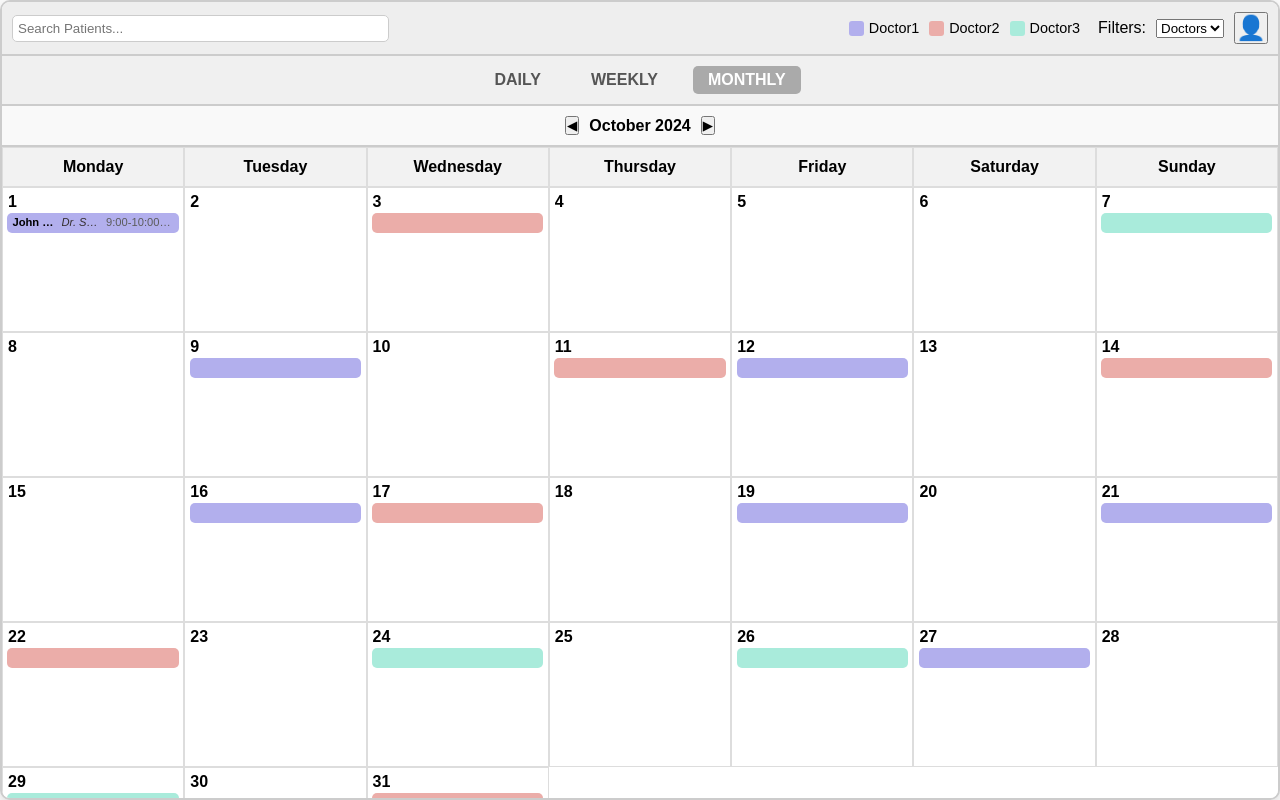
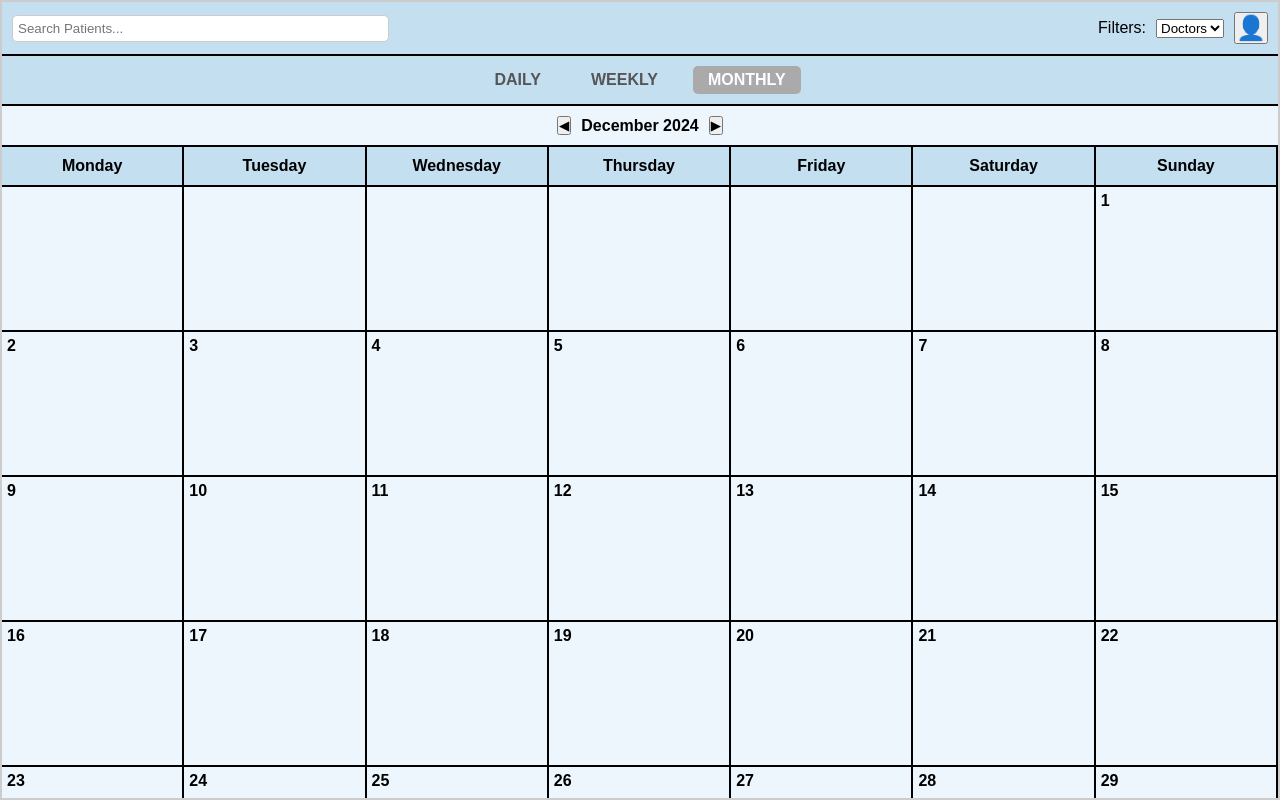
Before and after one commit to yumiaery/CPSC481-PROJECT, a plain HTML site: page cpsc481 proj/monthly.html in a window 1280 px wide. Drawn offline with Linux system fonts and the light colour scheme.

Commit message:
monthly view
slight styling changes, can switch through months sep2024-feb2025

```diff
--- a/cpsc481 proj/monthly.css
+++ b/cpsc481 proj/monthly.css
@@ -11,7 +11,6 @@ body {
   display: flex;
   justify-content: center;
   align-items: center;
-  background-color: #f9f9f9;
 }
 
 .calendar-container {
@@ -20,7 +19,6 @@ body {
   width: 100%;
   height: 100%;
   border: 2px solid #ccc;
-  border-radius: 10px;
   overflow: hidden;
   box-shadow: 0 4px 8px rgba(0, 0, 0, 0.1);
   background: #fff;
@@ -28,12 +26,12 @@ body {
 
 /* Header Styling */
 .calendar-header {
-  background-color: #eee;
+  background-color: #c4dff0 ;
   padding: 10px;
   display: flex;
   justify-content: space-between;
   align-items: center;
-  border-bottom: 2px solid #ccc;
+  border-bottom: 2px solid #000000;
 }
 
 .calendar-header .search-bar {
@@ -91,9 +89,9 @@ body {
 
 /* Tabs Styling */
 .tabs-header {
-  background-color: #f0f0f0;
+  background-color: #c4dff0;
   padding: 10px;
-  border-bottom: 2px solid #ccc;
+  border-bottom: 2px solid #000000;
 }
 
 .view-tabs {
@@ -124,8 +122,8 @@ body {
   gap: 10px;
   padding: 10px 0;
   font-weight: bold;
-  background-color: #f9f9f9;
-  border-bottom: 2px solid #ccc;
+  background-color: #edf6fc;
+  border-bottom: 2px solid #000000;
 }
 
 /* Monthly Calendar Grid */
@@ -136,19 +134,25 @@ body {
   grid-template-rows: 40px; /* Height for the label cells */
   flex-grow: 1;
   overflow-y: auto;
-  background-color: #fff;
+  background-color: #edf6fc;
 }
 
 .day-label {
   text-align: center;
   font-weight: bold;
-  background-color: #f2f2f2;
+  background-color: #c4dff0;
   padding: 10px;
-  border: 1px solid #ddd;
+  border-bottom: 2px solid #000000;
+  border-right: 2px solid #000000;
+
+  position: sticky;
+  top: 0;
+  z-index: 2;
 }
 
 .day-cell {
-  border: 1px solid #ddd;
+  border-bottom: 2px solid #000000;
+  border-right: 2px solid #000000;
   padding: 10px;
   position: relative;
 }
--- a/cpsc481 proj/monthly.html
+++ b/cpsc481 proj/monthly.html
@@ -13,17 +13,6 @@
     <!-- Header -->
     <div class="calendar-header">
       <input type="text" placeholder="Search Patients..." class="search-bar">
-      <div class="legend-container">
-        <div class="legend-item">
-          <span class="legend-color doctor1"></span> Doctor1
-        </div>
-        <div class="legend-item">
-          <span class="legend-color doctor2"></span> Doctor2
-        </div>
-        <div class="legend-item">
-          <span class="legend-color doctor3"></span> Doctor3
-        </div>
-      </div>
       <div class="filter-container">
         <span>Filters:</span>
         <select>
@@ -52,9 +41,9 @@
 
     <!-- Date Navigation -->
     <div class="calendar-date">
-      <button class="arrow-btn">◀</button>
-      <span>October 2024</span>
-      <button class="arrow-btn">▶</button>
+      <button class="arrow-btn"> ◀ </button>
+      <span>December 2024</span>
+      <button class="arrow-btn"> ▶ </button>
     </div>
 
     <!-- Monthly Calendar Grid -->
@@ -68,53 +57,9 @@
       <div class="day-label">Saturday</div>
       <div class="day-label">Sunday</div>
 
-      <!-- Dates -->
-      <div class="day-cell"><span class="date">1</span>
-        <div class="appointment doctor1">
-          <div class="patient-name">John Doe</div>
-          <div class="doctor-name">Dr. Smith</div>
-          <div class="appointment-time">9:00-10:00AM</div>
-        </div>
-    </div>
-      <div class="day-cell"><span class="date">2</span></div>
-      <div class="day-cell"><span class="date">3</span> <div class="appointment doctor2"></div></div>
-      <div class="day-cell"><span class="date">4</span></div>
-      <div class="day-cell"><span class="date">5</span></div>
-      <div class="day-cell"><span class="date">6</span></div>
-      <div class="day-cell"><span class="date">7</span> <div class="appointment doctor3"></div></div>
-
-      <!-- Repeat for all dates of the month -->
-      <div class="day-cell"><span class="date">8</span></div>
-      <div class="day-cell"><span class="date">9</span> <div class="appointment doctor1"></div></div>
-      <div class="day-cell"><span class="date">10</span></div>
-      <div class="day-cell"><span class="date">11</span> <div class="appointment doctor2"></div></div>
-      <div class="day-cell"><span class="date">12</span> <div class="appointment doctor1"></div></div>
-
-      <div class="day-cell"><span class="date">13</span></div>
-      <div class="day-cell"><span class="date">14</span> <div class="appointment doctor2"></div></div>
-      <div class="day-cell"><span class="date">15</span></div>
-      <div class="day-cell"><span class="date">16</span> <div class="appointment doctor1"></div></div>
-      <div class="day-cell"><span class="date">17</span> <div class="appointment doctor2"></div></div>
-
-      <div class="day-cell"><span class="date">18</span></div>
-      <div class="day-cell"><span class="date">19</span> <div class="appointment doctor1"></div></div>
-      <div class="day-cell"><span class="date">20</span></div>
-      <div class="day-cell"><span class="date">21</span> <div class="appointment doctor1"></div></div>
-      <div class="day-cell"><span class="date">22</span> <div class="appointment doctor2"></div></div>
-
-      <div class="day-cell"><span class="date">23</span></div>
-      <div class="day-cell"><span class="date">24</span> <div class="appointment doctor3"></div></div>
-      <div class="day-cell"><span class="date">25</span></div>
-      <div class="day-cell"><span class="date">26</span> <div class="appointment doctor3"></div></div>
-      <div class="day-cell"><span class="date">27</span> <div class="appointment doctor1"></div></div>
-
-      <div class="day-cell"><span class="date">28</span></div>
-      <div class="day-cell"><span class="date">29</span> <div class="appointment doctor3"></div></div>
-      <div class="day-cell"><span class="date">30</span></div>
-      <div class="day-cell"><span class="date">31</span> <div class="appointment doctor2"></div></div>
-    </div>
   </div>
   <script src="profile.js"></script>
   <script src="navigation.js"></script>
+  <script src="monthly.js"></script>
 </body>
 </html>
--- /dev/null
+++ b/cpsc481 proj/monthly.js
@@ -0,0 +1,71 @@
+// Hardcoded month data
+const hardcodedCalendars = {
+    "September 2024": { firstDay: 7, daysInMonth: 30 },
+    "October 2024": { firstDay: 2, daysInMonth: 31 },
+    "November 2024": { firstDay: 5, daysInMonth: 30 },
+    "December 2024": { firstDay: 7, daysInMonth: 31 },
+    "January 2025": { firstDay: 3, daysInMonth: 31 },
+    "February 2025": { firstDay: 6, daysInMonth: 28 }
+  };
+
+  // Track current month-year
+  let currentMonthYear = "December 2024";
+
+  // Render the calendar
+  function renderCalendar(monthYear) {
+    const calendarGrid = document.querySelector(".calendar-grid.monthly");
+    const monthLabel = document.querySelector(".calendar-date span");
+
+    // Update month label
+    monthLabel.textContent = monthYear;
+
+    // Get the calendar data
+    const calendar = hardcodedCalendars[monthYear];
+    if (!calendar) return;
+
+    const { firstDay, daysInMonth } = calendar;
+
+    // Clear existing calendar
+    calendarGrid.innerHTML = `
+      <div class="day-label">Monday</div>
+      <div class="day-label">Tuesday</div>
+      <div class="day-label">Wednesday</div>
+      <div class="day-label">Thursday</div>
+      <div class="day-label">Friday</div>
+      <div class="day-label">Saturday</div>
+      <div class="day-label">Sunday</div>
+    `;
+
+    // Add blank cells for the offset
+    const offset = (firstDay === 0 ? 7 : firstDay) - 1; // Adjust for Monday start
+    for (let i = 0; i < offset; i++) {
+      calendarGrid.innerHTML += `<div class="day-cell"></div>`;
+    }
+
+    // Add days
+    for (let day = 1; day <= daysInMonth; day++) {
+      calendarGrid.innerHTML += `<div class="day-cell"><span class="date">${day}</span></div>`;
+    }
+  }
+
+  // Navigation logic
+  function navigate(direction) {
+    const keys = Object.keys(hardcodedCalendars);
+    const currentIndex = keys.indexOf(currentMonthYear);
+
+    if (direction === "forward" && currentIndex < keys.length - 1) {
+      currentMonthYear = keys[currentIndex + 1];
+    } else if (direction === "backward" && currentIndex > 0) {
+      currentMonthYear = keys[currentIndex - 1];
+    }
+
+    renderCalendar(currentMonthYear);
+  }
+
+  // Attach navigation event listeners
+  document.addEventListener("DOMContentLoaded", () => {
+    renderCalendar(currentMonthYear);
+
+    document.querySelector(".arrow-btn:nth-child(1)").addEventListener("click", () => navigate("backward"));
+    document.querySelector(".arrow-btn:nth-child(3)").addEventListener("click", () => navigate("forward"));
+  });
```
